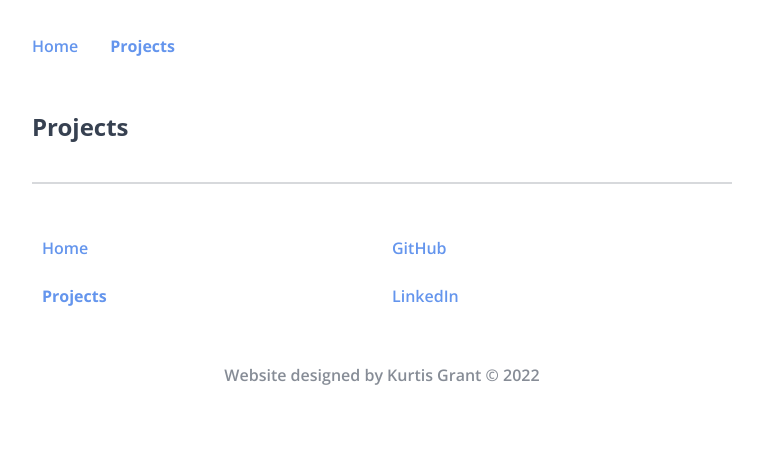
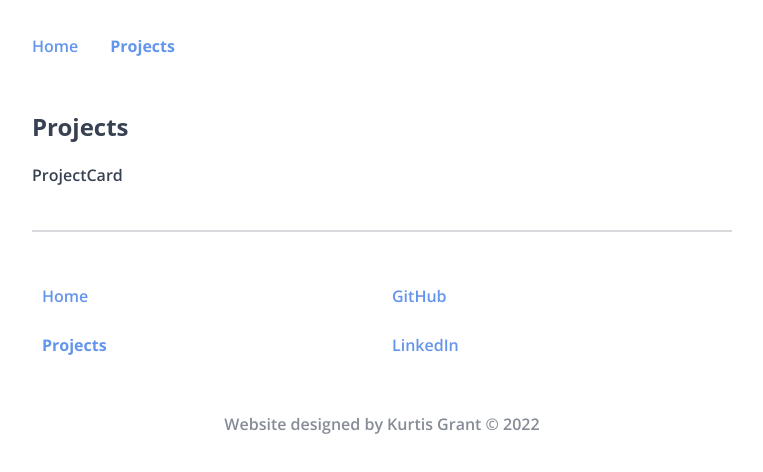
Before and after one commit to kurtisgrant/portfolio-site, a React (Create React App) app: page /Projects in a window 1280 px wide. Shown: the top 472 px of the page, without its empty margins (258-1021 px from the left). Built offline with nearby package versions, Linux system fonts and the light colour scheme.

Commit message:
Add project card component

```diff
--- /dev/null
+++ b/src/components/ProjectCard.js
@@ -0,0 +1,10 @@
+import React from 'react'
+import './ProjectCard.css'
+
+function ProjectCard() {
+  return (
+    <div>ProjectCard</div>
+  )
+}
+
+export default ProjectCard
--- a/src/pages/Projects.js
+++ b/src/pages/Projects.js
@@ -1,9 +1,11 @@
 import React from 'react';
+import ProjectCard from '../components/ProjectCard';
 
 function Projects() {
   return (
     <main>
       <h2>Projects</h2>
+      <ProjectCard />
     </main>
   );
 }
```
Also changed, not shown: src/components/ProjectCard.css (added).
